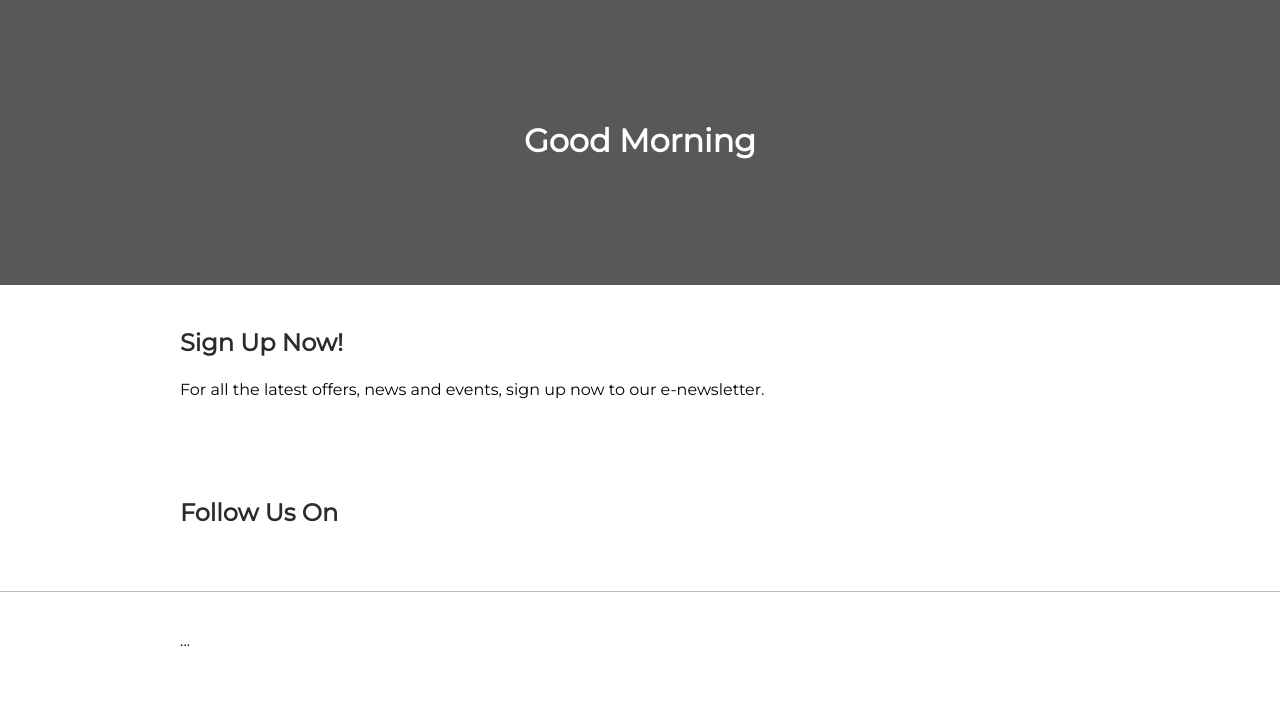
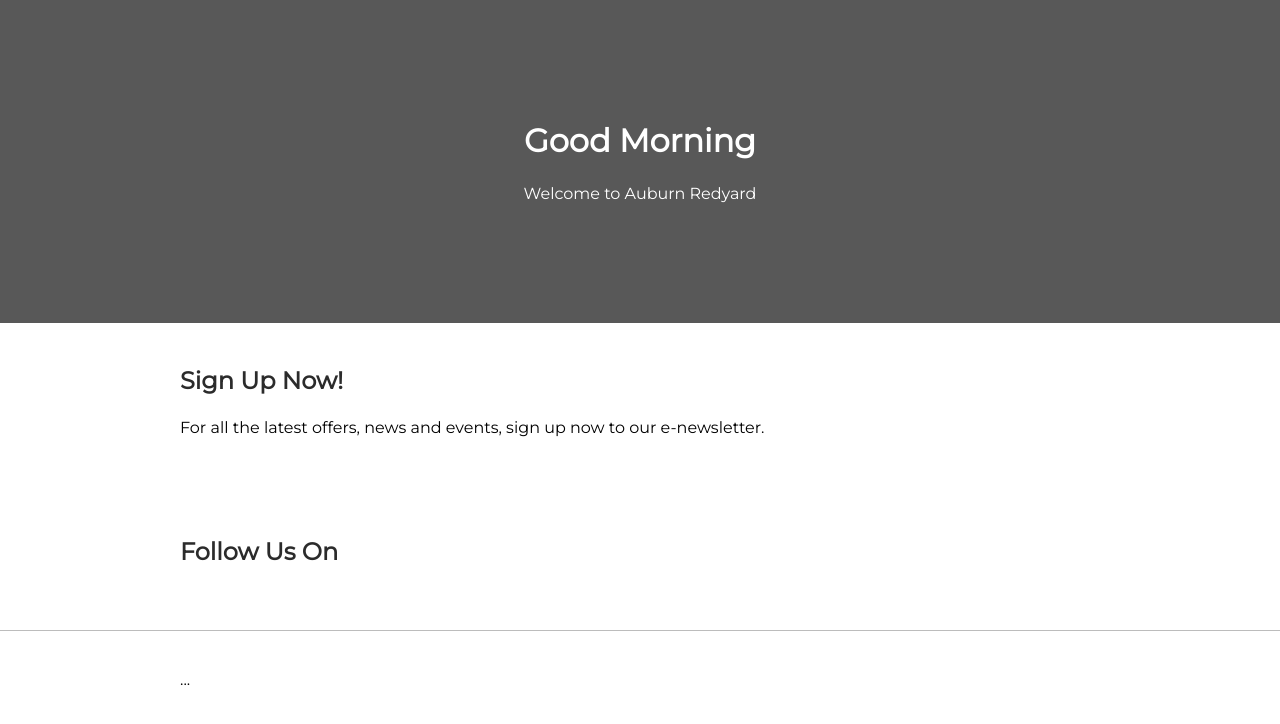
Before and after one commit to lenymo/newmarket-village, a website: page src/html/pages/index.html in a window 1280 px wide. Shown: the part 134-858 px from the top of the page. Before the commit the page ends 825 px from the top, so only its background shows below. Drawn offline with nearby package versions, Linux system fonts and the light colour scheme; files that its build step writes are made by us from their sources.

Commit message:
Page header sub-title.

```diff
--- a/src/html/layout/page-header.html
+++ b/src/html/layout/page-header.html
@@ -2,4 +2,7 @@
   <h1 class="page-header__title">
     Good Morning
   </h1>
+  <p class="page-header__sub-title">
+    Welcome to Auburn Redyard
+  </p>
 </header>
--- a/src/scss/components/_page-header.scss
+++ b/src/scss/components/_page-header.scss
@@ -42,6 +42,17 @@
 
 
 //
+//  SUB-TITLE
+//––––––––––––––––––––––––––––––––––––––––––––––––––
+
+.page-header__sub-title {
+  margin-bottom: 0;
+  margin-top: $gutter;
+}
+
+
+
+//
 //  DARK BG
 //––––––––––––––––––––––––––––––––––––––––––––––––––
 
```
